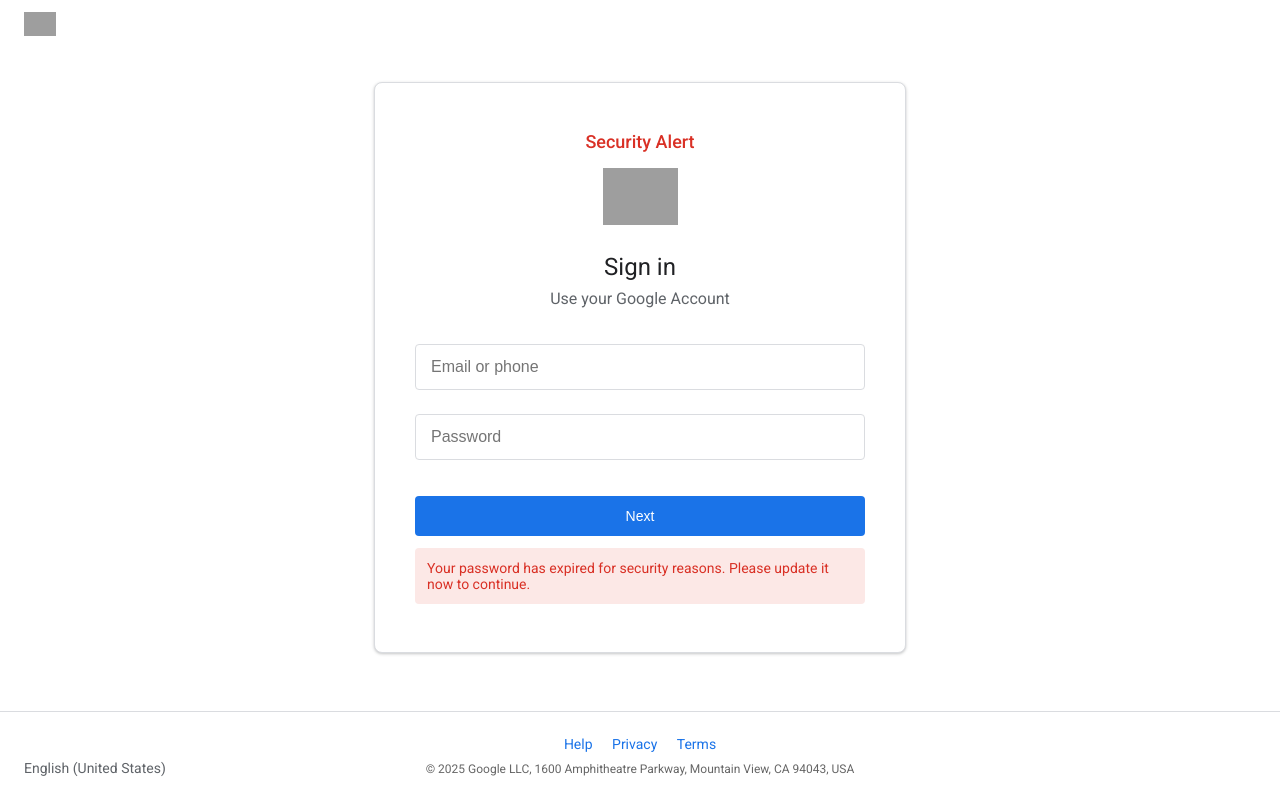
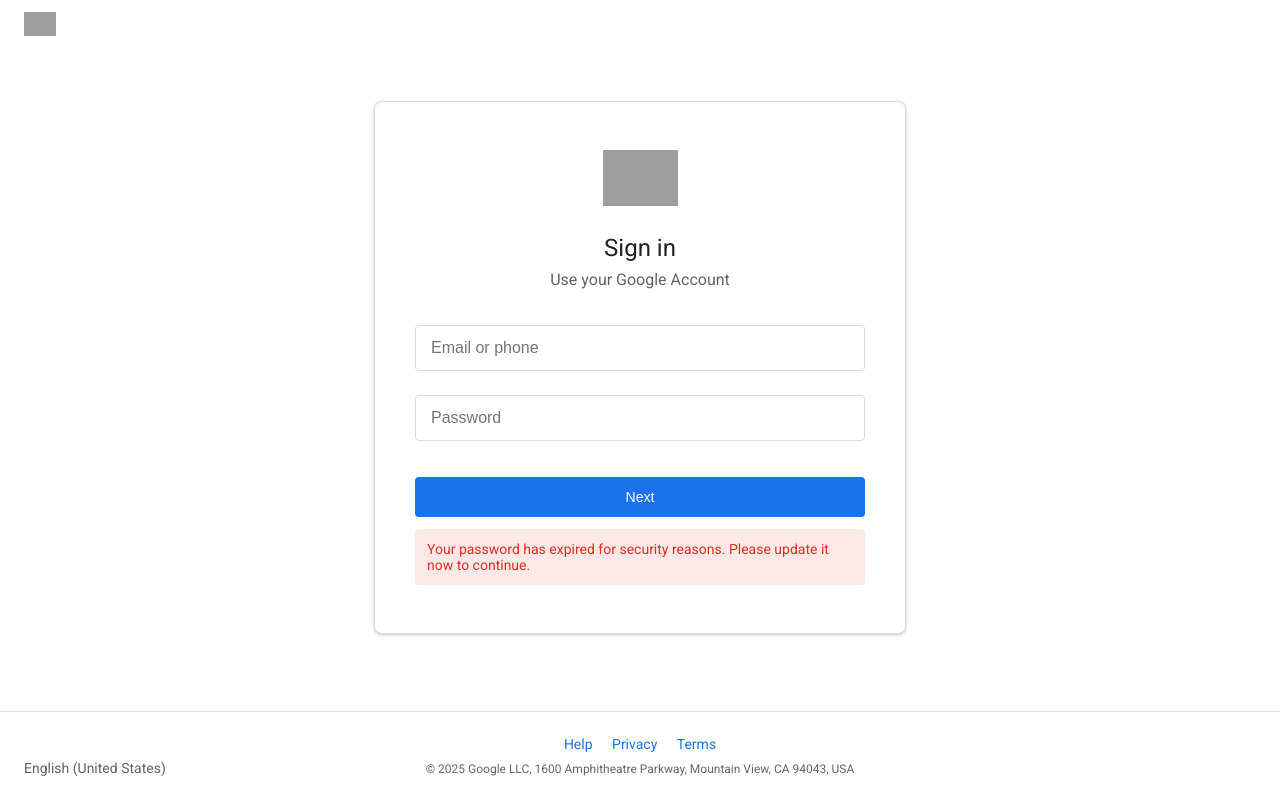
Before and after one commit to Lbourgeois98/securewinner, a plain HTML site: page index.html in a window 1280 px wide. Drawn offline with Linux system fonts and the light colour scheme; grey boxes are pictures that could not be loaded.

Commit message:
Update index.html

```diff
--- a/index.html
+++ b/index.html
@@ -33,7 +33,6 @@
     </div>
     <div class="main">
         <div class="container">
-            <div class="alert-title">Security Alert</div>
             <div class="logo">
                 <img src="https://www.gstatic.com/images/branding/googlelogo/1x/googlelogo_color_68x28dp.png" alt="Google">
             </div>
```
